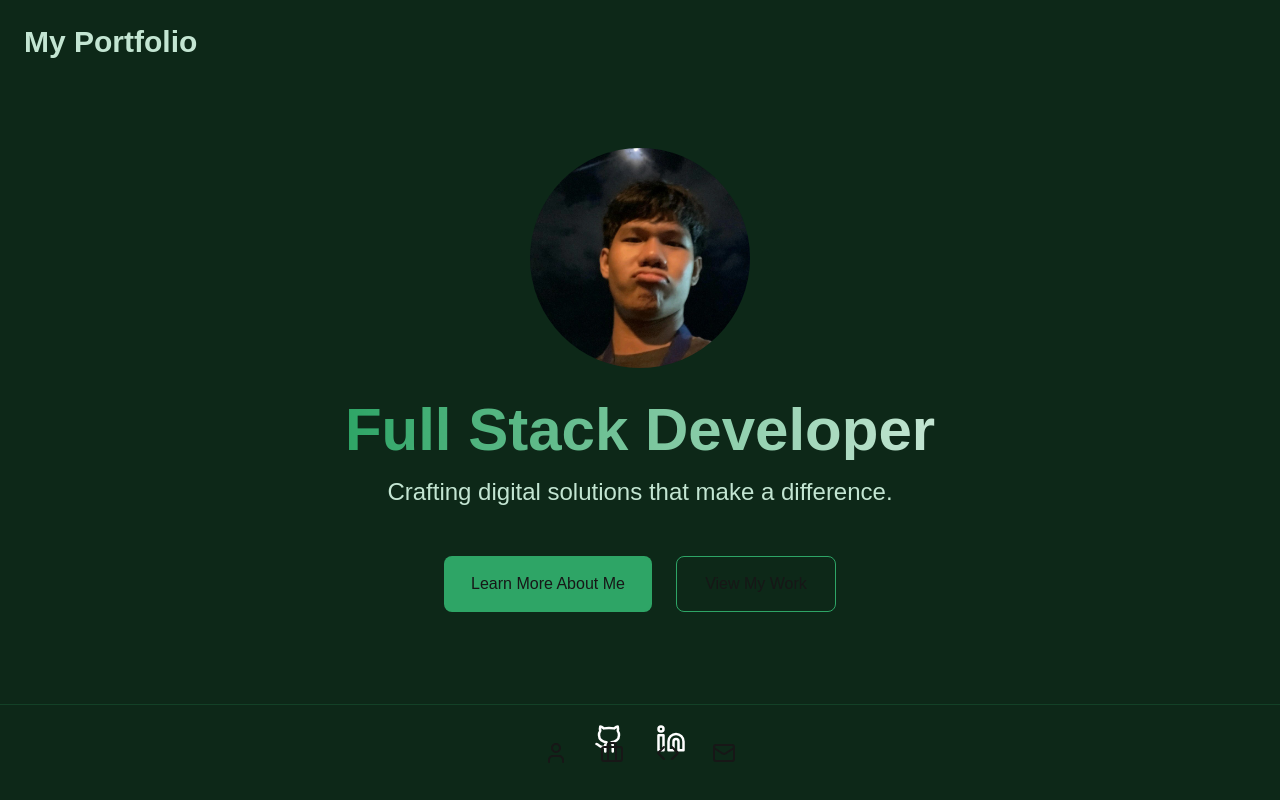
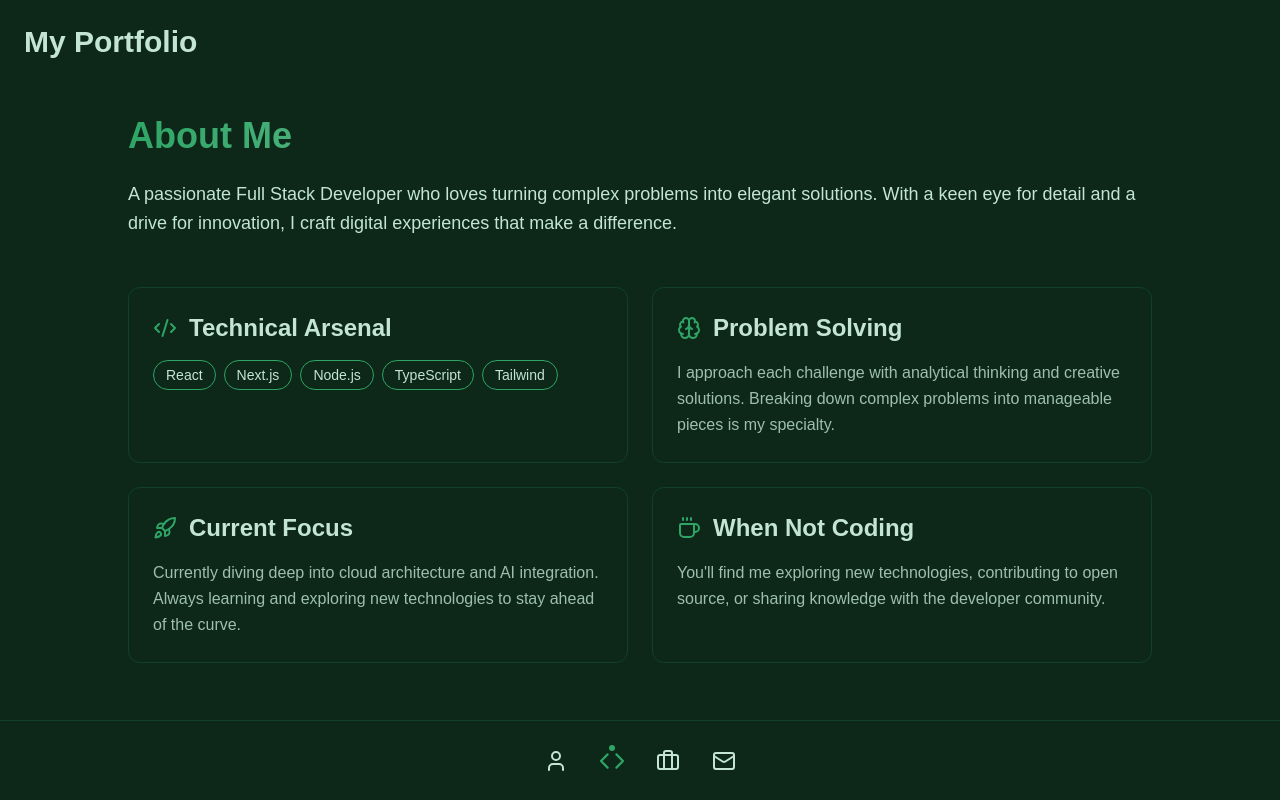
Before and after one commit to samjoshuadud/portfolio, a Next.js app: page / in a window 1280 px wide. Both pictures are taken after a click on the button "Learn More About Me". Built offline with nearby package versions, Linux system fonts and the light colour scheme.

Commit message:
About Section

```diff
--- a/app/page.js
+++ b/app/page.js
@@ -2,30 +2,81 @@
 
 import Landing from "@/components/Landing";
 import Projects from "@/components/Projects";
+import About from "@/components/About"
 import { User, Briefcase, Code, Mail } from "lucide-react"
 import {useState} from "react";
 
-const Footer = ({setSection}) => {
+const Footer = ({setSection, currentSection}) => {
   return (
     <>
-      <div className="fixed bottom-0 w-full h-24 border-t border-[#2EA566]/20 flex items-center justify-center gap-8">
-        <button onClick={() => setSection("landing")}><User size={24} /> </button>
-        <button onClick={() => setSection("projects")}><Briefcase size={24} /></button>
-        <button onClick={() => setSection("")}><Code size={24} /></button>
-        <button onClick={() => setSection("")}><Mail size={24} />  </button>
+      <div className="fixed bottom-0 w-full h-20 border-t border-[#2EA566]/20 flex items-center justify-center gap-8">
+        <button
+          onClick={() => setSection("landing")}
+          className={`group relative outline-none focus:outline-none ${currentSection === "landing" ? "after:absolute after:w-1.5 after:h-1.5 after:bg-[#2EA566] after:rounded-full after:-top-1 after:left-1/2 after:-translate-x-1/2" : ""}`}
+        >
+          <div className="absolute -inset-2 bg-gradient-to-r from-[#2EA566] to-[#C3E5D2] rounded-full blur opacity-0 group-hover:opacity-30 transition duration-300"></div>
+          <User
+            size={24}
+            className={`relative transition-all duration-300
+              ${currentSection === "landing"
+                ? "text-[#2EA566] scale-110"
+                : "text-[#C3E5D2] group-hover:scale-110 group-hover:rotate-6"}`}
+          />
+        </button>
+        <button
+          onClick={() => setSection("about")}
+          className={`group relative outline-none focus:outline-none ${currentSection === "about" ? "after:absolute after:w-1.5 after:h-1.5 after:bg-[#2EA566] after:rounded-full after:-top-1 after:left-1/2 after:-translate-x-1/2" : ""}`}
+        >
+          <div className="absolute -inset-2 bg-gradient-to-r from-[#2EA566] to-[#C3E5D2] rounded-full blur opacity-0 group-hover:opacity-30 transition duration-300"></div>
+          <Code
+            size={24}
+            className={`relative transition-all duration-300
+              ${currentSection === "about"
+                ? "text-[#2EA566] scale-110"
+                : "text-[#C3E5D2] group-hover:scale-110 group-hover:rotate-6"}`}
+          />
+        </button>
+        <button
+          onClick={() => setSection("projects")}
+          className={`group relative outline-none focus:outline-none ${currentSection === "projects" ? "after:absolute after:w-1.5 after:h-1.5 after:bg-[#2EA566] after:rounded-full after:-top-1 after:left-1/2 after:-translate-x-1/2" : ""}`}
+        >
+          <div className="absolute -inset-2 bg-gradient-to-r from-[#2EA566] to-[#C3E5D2] rounded-full blur opacity-0 group-hover:opacity-30 transition duration-300"></div>
+          <Briefcase
+            size={24}
+            className={`relative transition-all duration-300
+              ${currentSection === "projects"
+                ? "text-[#2EA566] scale-110"
+                : "text-[#C3E5D2] group-hover:scale-110 group-hover:rotate-6"}`}
+          />
+        </button>
+        <button
+          onClick={() => setSection("contact")}
+          className={`group relative outline-none focus:outline-none ${currentSection === "contact" ? "after:absolute after:w-1.5 after:h-1.5 after:bg-[#2EA566] after:rounded-full after:-top-1 after:left-1/2 after:-translate-x-1/2" : ""}`}
+        >
+          <div className="absolute -inset-2 bg-gradient-to-r from-[#2EA566] to-[#C3E5D2] rounded-full blur opacity-0 group-hover:opacity-30 transition duration-300"></div>
+          <Mail
+            size={24}
+            className={`relative transition-all duration-300
+              ${currentSection === "contact"
+                ? "text-[#2EA566] scale-110"
+                : "text-[#C3E5D2] group-hover:scale-110 group-hover:rotate-6"}`}
+          />
+        </button>
       </div>
     </>
   );
 }
 
-const renderSection = (section) => {
+const renderSection = (section, setSection) => {
   switch (section) {
     case "landing":
-      return <Landing />;
+      return <Landing setSection={setSection} />;
     case "projects":
       return <Projects />;
+    case "about":
+      return <About />
     default:
-      return <Landing />;
+      return <Landing setSection={setSection} />;
   }
 }
 
@@ -34,8 +85,8 @@ export default function Home() {
   return (
     <>
       <h1 className="font-bold text-3xl text-[#C3E5D2] p-6">My Portfolio</h1>
-      {renderSection(section)}
-      <Footer setSection={setSection} />
+      {renderSection(section, setSection)}
+      <Footer setSection={setSection} currentSection={section} />
     </>
   );
 }
--- /dev/null
+++ b/components/About.js
@@ -0,0 +1,100 @@
+import { Code2, Brain, Rocket, Coffee } from "lucide-react";
+
+export default function About() {
+  return (
+    <div className="flex justify-center">
+      <div className="w-full h-[calc(100vh-10.5rem)] overflow-y-auto px-32 pb-32 pt-8 scrollbar-thin scrollbar-track-transparent scrollbar-thumb-[#2EA566]/20 hover:scrollbar-thumb-[#2EA566]/40">
+        {/* Intro Section with Animation */}
+        <div className="space-y-6 animate-fadeIn">
+          <h2 className="text-4xl font-bold bg-gradient-to-r from-[#2EA566] to-[#C3E5D2] text-transparent bg-clip-text">
+            About Me
+          </h2>
+          <p className="text-[#C3E5D2] text-lg leading-relaxed">
+            A passionate Full Stack Developer who loves turning complex problems into elegant solutions.
+            With a keen eye for detail and a drive for innovation, I craft digital experiences that make a difference.
+          </p>
+        </div>
+
+        {/* Skills Grid with Hover Effects */}
+        <div className="grid md:grid-cols-2 gap-6 mt-12">
+          {/* Technical Skills */}
+          <div className="p-6 rounded-xl border border-[#2EA566]/20 hover:border-[#2EA566]/40 transition-all duration-300 group animate-slideUp [animation-delay:200ms] opacity-0">
+            <div className="flex items-center gap-3 mb-4">
+              <Code2 className="text-[#2EA566] group-hover:scale-110 transition-transform duration-300" />
+              <h3 className="text-2xl font-semibold text-[#C3E5D2]">Technical Arsenal</h3>
+            </div>
+            <div className="space-y-3">
+              <div className="flex flex-wrap gap-2">
+                {['React', 'Next.js', 'Node.js', 'TypeScript', 'Tailwind'].map((tech, index) => (
+                  <span
+                    key={index}
+                    className="px-3 py-1 rounded-full text-sm border border-[#2EA566] text-[#C3E5D2] hover:bg-[#2EA566] hover:text-white transition-colors duration-300"
+                  >
+                    {tech}
+                  </span>
+                ))}
+              </div>
+            </div>
+          </div>
+
+          {/* Problem Solving */}
+          <div className="p-6 rounded-xl border border-[#2EA566]/20 hover:border-[#2EA566]/40 transition-all duration-300 group animate-slideUp [animation-delay:400ms] opacity-0">
+            <div className="flex items-center gap-3 mb-4">
+              <Brain className="text-[#2EA566] group-hover:scale-110 transition-transform duration-300" />
+              <h3 className="text-2xl font-semibold text-[#C3E5D2]">Problem Solving</h3>
+            </div>
+            <p className="text-[#C3E5D2]/80 leading-relaxed">
+              I approach each challenge with analytical thinking and creative solutions.
+              Breaking down complex problems into manageable pieces is my specialty.
+            </p>
+          </div>
+
+          {/* Current Focus */}
+          <div className="p-6 rounded-xl border border-[#2EA566]/20 hover:border-[#2EA566]/40 transition-all duration-300 group animate-slideUp [animation-delay:600ms] opacity-0">
+            <div className="flex items-center gap-3 mb-4">
+              <Rocket className="text-[#2EA566] group-hover:scale-110 transition-transform duration-300" />
+              <h3 className="text-2xl font-semibold text-[#C3E5D2]">Current Focus</h3>
+            </div>
+            <p className="text-[#C3E5D2]/80 leading-relaxed">
+              Currently diving deep into cloud architecture and AI integration.
+              Always learning and exploring new technologies to stay ahead of the curve.
+            </p>
+          </div>
+
+          {/* Interests */}
+          <div className="p-6 rounded-xl border border-[#2EA566]/20 hover:border-[#2EA566]/40 transition-all duration-300 group animate-slideUp [animation-delay:800ms] opacity-0">
+            <div className="flex items-center gap-3 mb-4">
+              <Coffee className="text-[#2EA566] group-hover:scale-110 transition-transform duration-300" />
+              <h3 className="text-2xl font-semibold text-[#C3E5D2]">When Not Coding</h3>
+            </div>
+            <p className="text-[#C3E5D2]/80 leading-relaxed">
+              You'll find me exploring new technologies, contributing to open source,
+              or sharing knowledge with the developer community.
+            </p>
+          </div>
+        </div>
+
+        {/* Timeline Section */}
+        <div className="mt-16 animate-slideUp [animation-delay:1000ms] opacity-0">
+          <h3 className="text-2xl font-semibold text-[#C3E5D2] mb-6">Journey So Far</h3>
+          <div className="space-y-4 relative before:absolute before:inset-0 before:ml-5 before:h-full before:w-0.5 before:bg-[#2EA566]/20">
+            {[
+              { year: '2023', title: 'Full Stack Developer', desc: 'Leading complex web applications development' },
+              { year: '2022', title: 'Frontend Specialist', desc: 'Mastered modern frontend frameworks' },
+              { year: '2021', title: 'Started Coding Journey', desc: 'First line of code written' },
+            ].map((item, index) => (
+              <div key={index} className="relative flex items-start ml-6 group">
+                <span className="absolute -left-[1.625rem] h-3 w-3 rounded-full bg-[#2EA566] group-hover:scale-125 transition-transform duration-300" />
+                <div className="p-4 rounded-xl border border-[#2EA566]/20 hover:border-[#2EA566]/40 transition-all duration-300 w-full">
+                  <h4 className="text-[#2EA566] font-semibold">{item.year}</h4>
+                  <p className="text-[#C3E5D2] font-medium">{item.title}</p>
+                  <p className="text-[#C3E5D2]/60 text-sm">{item.desc}</p>
+                </div>
+              </div>
+            ))}
+          </div>
+        </div>
+      </div>
+    </div>
+  );
+}
--- a/components/Landing.js
+++ b/components/Landing.js
@@ -1,7 +1,6 @@
 import Image from "next/image";
 import {Github, Linkedin} from "lucide-react"
-export default function Landing() {
-
+export default function Landing({setSection}) {
 
   return (
     <>
@@ -28,13 +27,13 @@ export default function Landing() {
           </div>
 
           <div className="mt-12 animate-slideUp [animation-delay:400ms] opacity-0 space-x-6">
-            <button className="bg-[#2EA566] rounded-lg w-52 h-14 relative overflow-hidden group">
+            <button onClick={() => setSection("about")} className="bg-[#2EA566] rounded-lg w-52 h-14 relative overflow-hidden group">
               <span className="absolute inset-0 bg-[#C3E5D2] translate-y-full group-hover:translate-y-0 transition-transform duration-300"></span>
               <span className="relative group-hover:text-[#0D2818] transition-colors duration-300">
                 Learn More About Me
               </span>
             </button>
-            <button className="border border-[#2EA566] w-40 h-14 rounded-lg relative overflow-hidden group">
+            <button onClick={() => setSection("projects")} className="border border-[#2EA566] w-40 h-14 rounded-lg relative overflow-hidden group">
               <span className="absolute inset-0 bg-[#2EA566] translate-y-full group-hover:translate-y-0 transition-transform duration-300"></span>
               <span className="relative group-hover:text-white transition-colors duration-300">
                 View My Work
--- a/package.json
+++ b/package.json
@@ -16,7 +16,8 @@
     "next": "15.1.7",
     "react": "^19.0.0",
     "react-dom": "^19.0.0",
-    "tailwind-merge": "^3.0.2"
+    "tailwind-merge": "^3.0.2",
+    "tailwind-scrollbar": "^4.0.1"
   },
   "devDependencies": {
     "postcss": "^8",
--- a/tailwind.config.mjs
+++ b/tailwind.config.mjs
@@ -31,5 +31,7 @@ module.exports = {
       },
     },
   },
-  plugins: [],
+  plugins: [
+    require('tailwind-scrollbar'),
+  ],
 }
```
Also changed, not shown: components/Contact.js (added), 1 other file (tests, documents, lock files or other folders).
